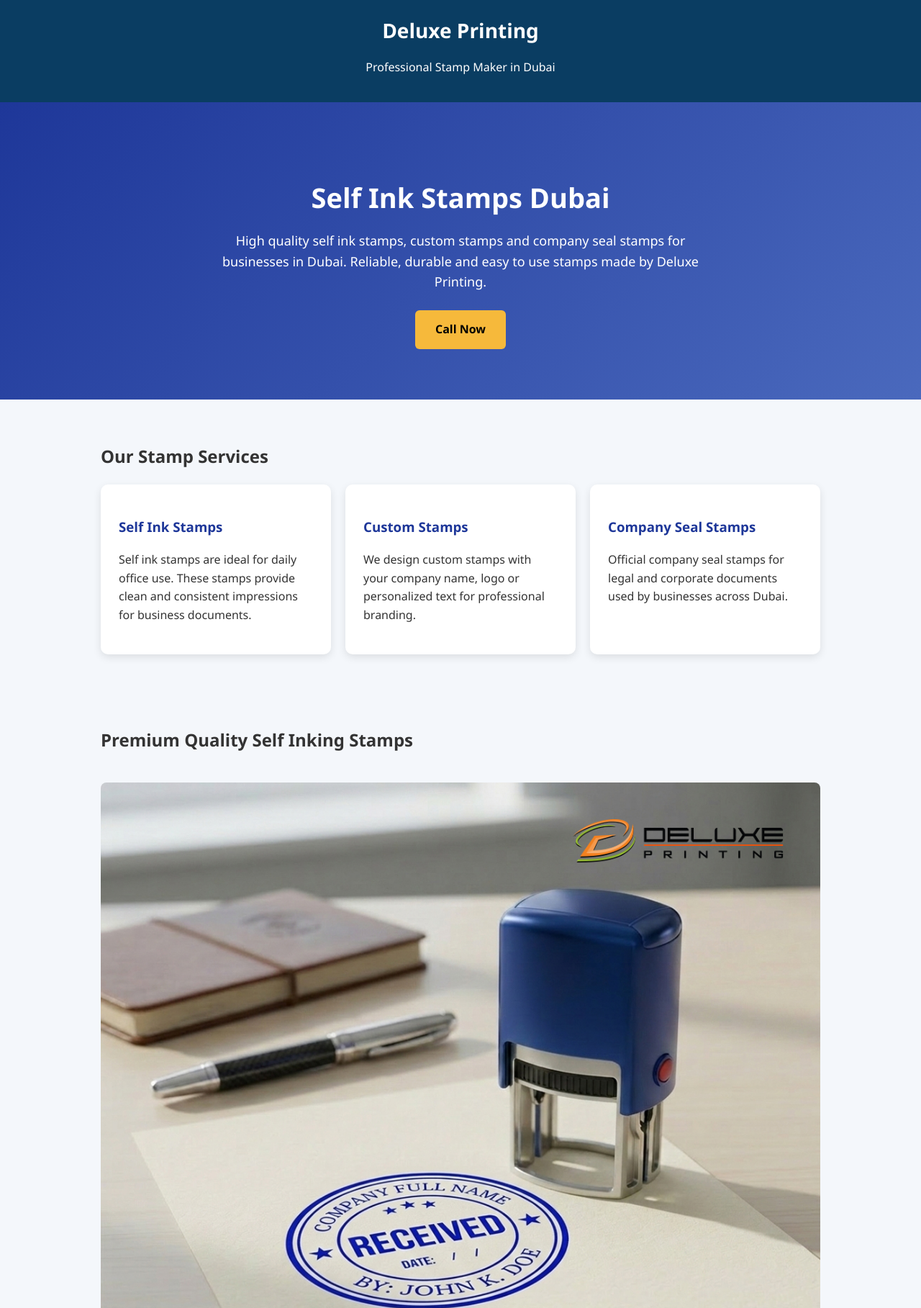
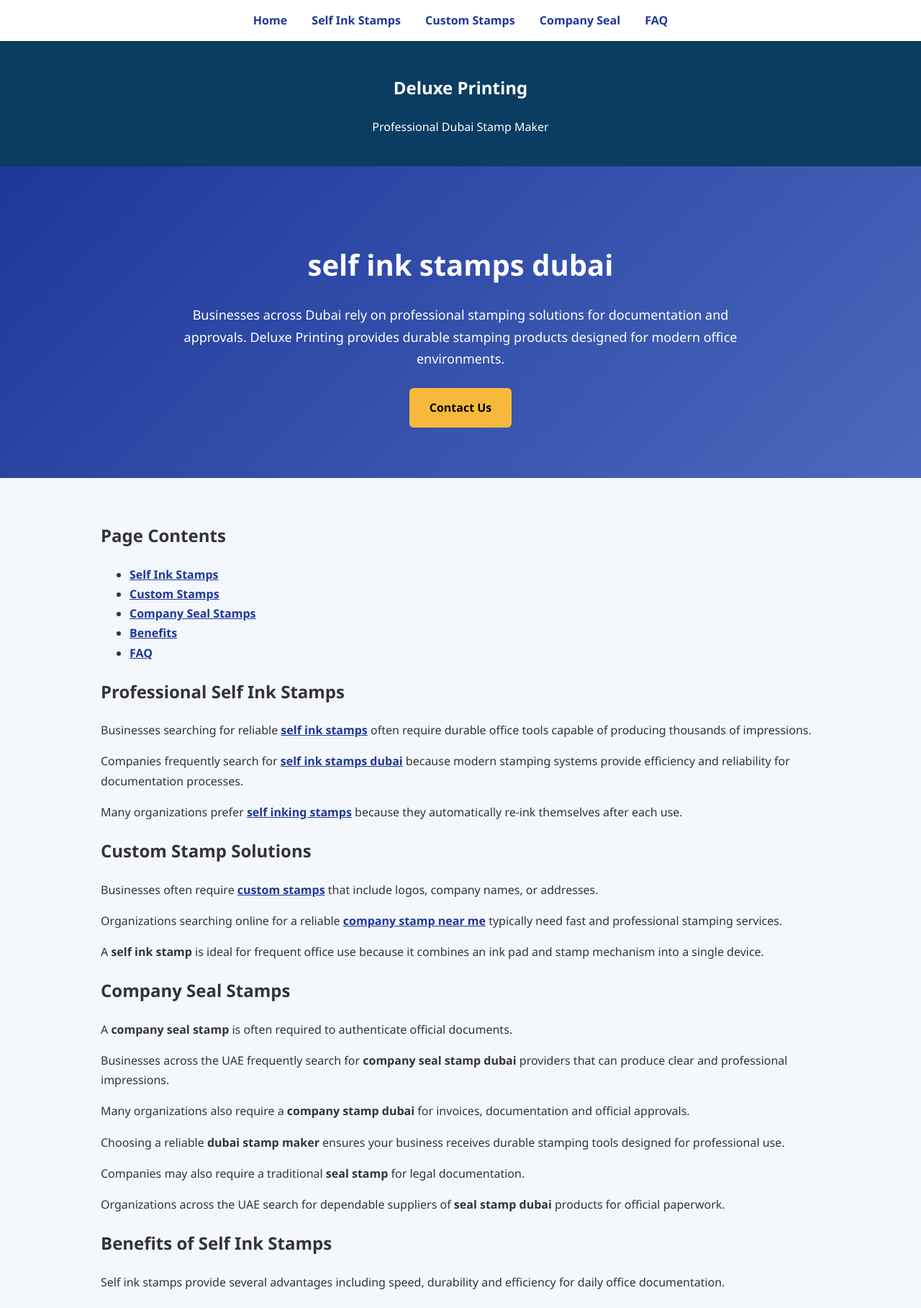
Before and after one commit to dlxprinting17-spec/self-ink-stamps-dubai, a plain HTML site: page index.html in a window 1280 px wide. Shown: the top 1817 px of the page at 72% size. Drawn offline with Linux system fonts and the light colour scheme.

Commit message:
Improve SEO structure, UI, schema and keyword backlinks
Enhanced the Self Ink Stamps Dubai landing page with improved UI, SEO meta tags, schema markup, and structured content. Added keyword-focused sections, optimized image size, clickable contact links, and contextual backlinks pointing to the Deluxe Printing stamps page to improve SEO value and user experience.

```diff
--- a/index.html
+++ b/index.html
@@ -8,19 +8,112 @@
 
 <title>Self Ink Stamps Dubai | Custom Stamps | Deluxe Printing</title>
 
-<meta name="description" content="Self ink stamps Dubai, self inking stamps, custom stamps and company seal stamps for businesses. Order high quality stamps from Deluxe Printing.">
+<meta name="description" content="Self ink stamps Dubai, custom stamps, company seal stamps and professional stamping solutions for businesses in Dubai by Deluxe Printing.">
 
-<meta name="keywords" content="
-self ink stamps,
-self ink stamps dubai,
-self inking stamps,
-custom stamps,
-company stamp dubai,
-company seal stamp dubai,
-dubai stamp maker,
-seal stamp dubai">
+<meta name="keywords" content="self ink stamps,self ink stamps dubai,self inking stamps,custom stamps,self ink stamp,company stamp near me,company seal stamp,company seal stamp dubai,company stamp dubai,dubai stamp maker,seal stamp,seal stamp dubai">
 
-<!-- Schema Markup -->
+<link rel="canonical" href="https://dlxprinting17-spec.github.io/self-ink-stamps-dubai/">
+
+<meta property="og:title" content="Self Ink Stamps Dubai | Deluxe Printing">
+<meta property="og:description" content="High quality self ink stamps, custom stamps and company seal stamps in Dubai.">
+<meta property="og:type" content="website">
+<meta property="og:url" content="https://dlxprinting17-spec.github.io/self-ink-stamps-dubai/">
+<meta property="og:image" content="https://dlxprinting17-spec.github.io/self-ink-stamps-dubai/Self%20Ink%20Stamp.jpg">
+
+<style>
+
+body{
+font-family:'Segoe UI',Arial,sans-serif;
+margin:0;
+background:#f4f7fb;
+color:#333;
+line-height:1.7;
+}
+
+nav{
+background:#ffffff;
+padding:15px;
+text-align:center;
+box-shadow:0 2px 5px rgba(0,0,0,0.1);
+}
+
+nav a{
+margin:0 15px;
+text-decoration:none;
+font-weight:600;
+color:#1e3799;
+}
+
+header{
+background:#0a3d62;
+color:white;
+padding:25px;
+text-align:center;
+}
+
+.hero{
+background:linear-gradient(135deg,#1e3799,#4a69bd);
+color:white;
+padding:70px 20px;
+text-align:center;
+}
+
+.hero h1{
+font-size:40px;
+margin-bottom:20px;
+}
+
+.hero p{
+max-width:800px;
+margin:auto;
+font-size:18px;
+}
+
+.btn{
+display:inline-block;
+margin-top:25px;
+background:#f6b93b;
+color:black;
+padding:14px 28px;
+text-decoration:none;
+border-radius:6px;
+font-weight:bold;
+}
+
+.container{
+max-width:1000px;
+margin:auto;
+padding:40px 20px;
+}
+
+.product-img{
+width:65%;
+display:block;
+margin:auto;
+border-radius:10px;
+margin-top:25px;
+}
+
+.contact{
+background:#ecf0f1;
+padding:40px;
+border-radius:10px;
+}
+
+footer{
+background:#0a3d62;
+color:white;
+text-align:center;
+padding:20px;
+margin-top:40px;
+}
+
+a{
+color:#1e3799;
+font-weight:600;
+}
+
+</style>
 
 <script type="application/ld+json">
 {
@@ -39,181 +132,148 @@
 }
 </script>
 
-<style>
-
-body{
-font-family: 'Segoe UI', Arial, sans-serif;
-margin:0;
-background:#f4f7fb;
-color:#333;
-line-height:1.6;
+<script type="application/ld+json">
+{
+"@context":"https://schema.org",
+"@type":"FAQPage",
+"mainEntity":[
+{
+"@type":"Question",
+"name":"Where can I buy self ink stamps in Dubai?",
+"acceptedAnswer":{
+"@type":"Answer",
+"text":"Businesses can order high quality self ink stamps in Dubai from Deluxe Printing which provides custom stamps and company seal stamps."
 }
-
-/* HEADER */
-
-header{
-background:#0a3d62;
-color:white;
-padding:20px;
-text-align:center;
+},
+{
+"@type":"Question",
+"name":"What are self inking stamps?",
+"acceptedAnswer":{
+"@type":"Answer",
+"text":"Self inking stamps contain a built-in ink pad that automatically re-inks the stamp after every impression."
 }
-
-header h1{
-margin:0;
-font-size:28px;
 }
-
-/* HERO */
-
-.hero{
-background:linear-gradient(135deg,#1e3799,#4a69bd);
-color:white;
-padding:70px 20px;
-text-align:center;
+]
 }
-
-.hero h2{
-font-size:38px;
-margin-bottom:15px;
-}
-
-.hero p{
-font-size:18px;
-max-width:700px;
-margin:auto;
-}
-
-.btn{
-display:inline-block;
-margin-top:25px;
-background:#f6b93b;
-color:black;
-padding:14px 28px;
-text-decoration:none;
-border-radius:6px;
-font-weight:bold;
-}
-
-/* CONTAINER */
-
-.container{
-max-width:1000px;
-margin:auto;
-padding:40px 20px;
-}
-
-/* SERVICES */
-
-.services{
-display:flex;
-flex-wrap:wrap;
-gap:20px;
-justify-content:center;
-}
-
-.card{
-background:white;
-padding:25px;
-border-radius:10px;
-box-shadow:0 4px 12px rgba(0,0,0,0.1);
-flex:1 1 260px;
-}
-
-.card h3{
-color:#1e3799;
-}
-
-/* IMAGE */
-
-.product-img{
-width:100%;
-border-radius:8px;
-margin-top:20px;
-}
-
-/* CONTACT */
-
-.contact{
-background:#ecf0f1;
-padding:40px;
-border-radius:10px;
-}
-
-/* FOOTER */
-
-footer{
-background:#0a3d62;
-color:white;
-text-align:center;
-padding:20px;
-margin-top:40px;
-}
-
-</style>
+</script>
 
 </head>
 
 <body>
 
+<nav>
+<a href="index.html">Home</a>
+<a href="#stamps">Self Ink Stamps</a>
+<a href="#custom">Custom Stamps</a>
+<a href="#seal">Company Seal</a>
+<a href="#faq">FAQ</a>
+</nav>
+
 <header>
-<h1>Deluxe Printing</h1>
-<p>Professional Stamp Maker in Dubai</p>
+<h2>Deluxe Printing</h2>
+<p>Professional Dubai Stamp Maker</p>
 </header>
 
 <section class="hero">
 
-<h2>Self Ink Stamps Dubai</h2>
+<h1>self ink stamps dubai</h1>
 
 <p>
-High quality self ink stamps, custom stamps and company seal stamps for businesses in Dubai.
-Reliable, durable and easy to use stamps made by Deluxe Printing.
+Businesses across Dubai rely on professional stamping solutions for documentation and approvals. Deluxe Printing provides durable stamping products designed for modern office environments.
 </p>
 
-<a class="btn" href="tel:+97142725202">Call Now</a>
+<a class="btn" href="https://www.dlxprint.com/index.html" target="_blank">Contact Us</a>
 
 </section>
 
 <section class="container">
 
-<h2>Our Stamp Services</h2>
+<h2>Page Contents</h2>
 
-<div class="services">
+<ul>
+<li><a href="#stamps">Self Ink Stamps</a></li>
+<li><a href="#custom">Custom Stamps</a></li>
+<li><a href="#seal">Company Seal Stamps</a></li>
+<li><a href="#benefits">Benefits</a></li>
+<li><a href="#faq">FAQ</a></li>
+</ul>
 
-<div class="card">
-<h3>Self Ink Stamps</h3>
-<p>
-Self ink stamps are ideal for daily office use. These stamps provide clean and consistent impressions for business documents.
-</p>
-</div>
-
-<div class="card">
-<h3>Custom Stamps</h3>
-<p>
-We design custom stamps with your company name, logo or personalized text for professional branding.
-</p>
-</div>
-
-<div class="card">
-<h3>Company Seal Stamps</h3>
-<p>
-Official company seal stamps for legal and corporate documents used by businesses across Dubai.
-</p>
-</div>
-
-</div>
-
-</section>
-
-<section class="container">
-
-<h2>Premium Quality Self Inking Stamps</h2>
-
-<img src="Self%20Ink%20Stamp.jpg" class="product-img" alt="Self Ink Stamps Dubai">
+<h2 id="stamps">Professional Self Ink Stamps</h2>
 
 <p>
-Self inking stamps are an essential tool for businesses that require quick and professional document stamping.
-At Deluxe Printing, we manufacture durable stamps designed to deliver thousands of clear impressions without replacing the ink frequently.
+Businesses searching for reliable <a href="https://www.dlxprint.com/stamps-dubai.html" target="_blank">self ink stamps</a> often require durable office tools capable of producing thousands of impressions.
 </p>
+
+<p>
+Companies frequently search for <a href="https://www.dlxprint.com/stamps-dubai.html" target="_blank">self ink stamps dubai</a> because modern stamping systems provide efficiency and reliability for documentation processes.
+</p>
+
+<p>
+Many organizations prefer <a href="https://www.dlxprint.com/stamps-dubai.html" target="_blank">self inking stamps</a> because they automatically re-ink themselves after each use.
+</p>
+
+<h2 id="custom">Custom Stamp Solutions</h2>
+
+<p>
+Businesses often require <a href="https://www.dlxprint.com/stamps-dubai.html" target="_blank">custom stamps</a> that include logos, company names, or addresses.
+</p>
+
+<p>
+Organizations searching online for a reliable <a href="https://www.dlxprint.com/stamps-dubai.html" target="_blank">company stamp near me</a> typically need fast and professional stamping services.
+</p>
+
+<p>
+A <strong>self ink stamp</strong> is ideal for frequent office use because it combines an ink pad and stamp mechanism into a single device.
+</p>
+
+<h2 id="seal">Company Seal Stamps</h2>
+
+<p>
+A <strong>company seal stamp</strong> is often required to authenticate official documents.
+</p>
+
+<p>
+Businesses across the UAE frequently search for <strong>company seal stamp dubai</strong> providers that can produce clear and professional impressions.
+</p>
+
+<p>
+Many organizations also require a <strong>company stamp dubai</strong> for invoices, documentation and official approvals.
+</p>
+
+<p>
+Choosing a reliable <strong>dubai stamp maker</strong> ensures your business receives durable stamping tools designed for professional use.
+</p>
+
+<p>
+Companies may also require a traditional <strong>seal stamp</strong> for legal documentation.
+</p>
+
+<p>
+Organizations across the UAE search for dependable suppliers of <strong>seal stamp dubai</strong> products for official paperwork.
+</p>
+
+<h2 id="benefits">Benefits of Self Ink Stamps</h2>
+
+<p>
+Self ink stamps provide several advantages including speed, durability and efficiency for daily office documentation.
+</p>
+
+<img src="Self%20Ink%20Stamp.jpg" alt="self ink stamps dubai custom stamp maker" title="Self Ink Stamps Dubai by Deluxe Printing" class="product-img">
+
+<h2 id="faq">Frequently Asked Questions</h2>
+
+<h3>Where can I buy self ink stamps in Dubai?</h3>
+<p>Businesses can purchase professional stamping solutions from Deluxe Printing which provides high quality self ink stamps and custom stamps.</p>
+
+<h3>What is a self inking stamp?</h3>
+<p>A self inking stamp contains a built-in ink pad that automatically re-inks the stamp after each impression.</p>
+
+<h2>Stamp and Documentation Resources</h2>
+
+<ul>
+<li><a href="https://www.iso.org" target="_blank">ISO International Organization for Standardization</a></li>
+<li><a href="https://en.wikipedia.org/wiki/Rubber_stamp" target="_blank">Rubber Stamp Technology</a></li>
+</ul>
 
 </section>
 
@@ -227,18 +287,15 @@
 Dubai - United Arab Emirates
 </p>
 
-<p><b>Phone:</b> +971 4 272 5202</p>
-
-<p><b>Email:</b> print@dlxprint.com</p>
+<p><b>Phone:</b> <a href="tel:+97142725202">+971 4 272 5202</a></p>
+<p><b>Email:</b> <a href="mailto:print@dlxprint.com">print@dlxprint.com</a></p>
+<p><b>Website:</b> <a href="https://www.dlxprint.com/index.html" target="_blank">www.dlxprint.com</a></p>
 
 </section>
 
 <footer>
-
 <p>© 2026 Deluxe Printing | Self Ink Stamps Dubai</p>
-
 </footer>
 
 </body>
-
 </html>
```
